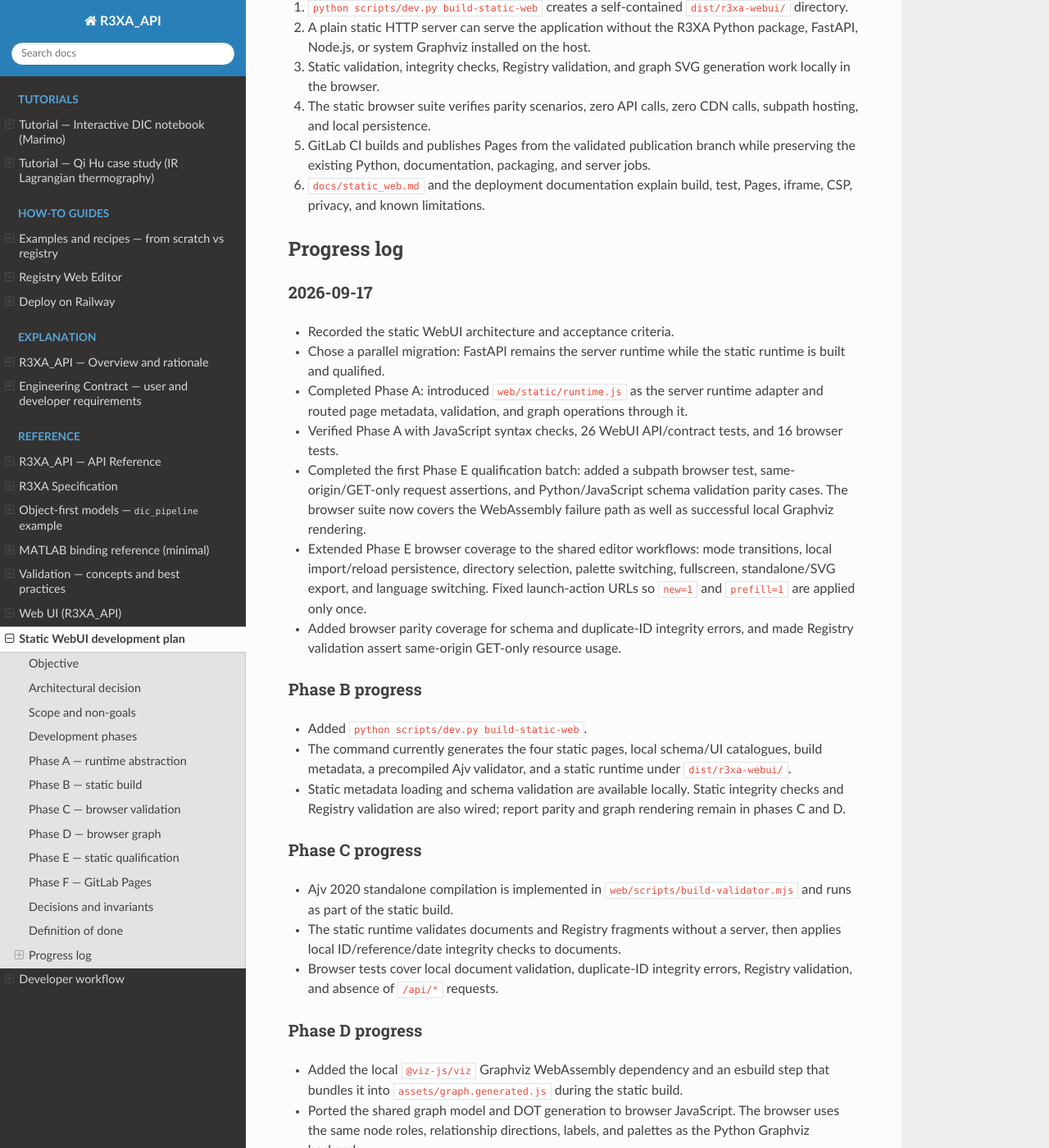
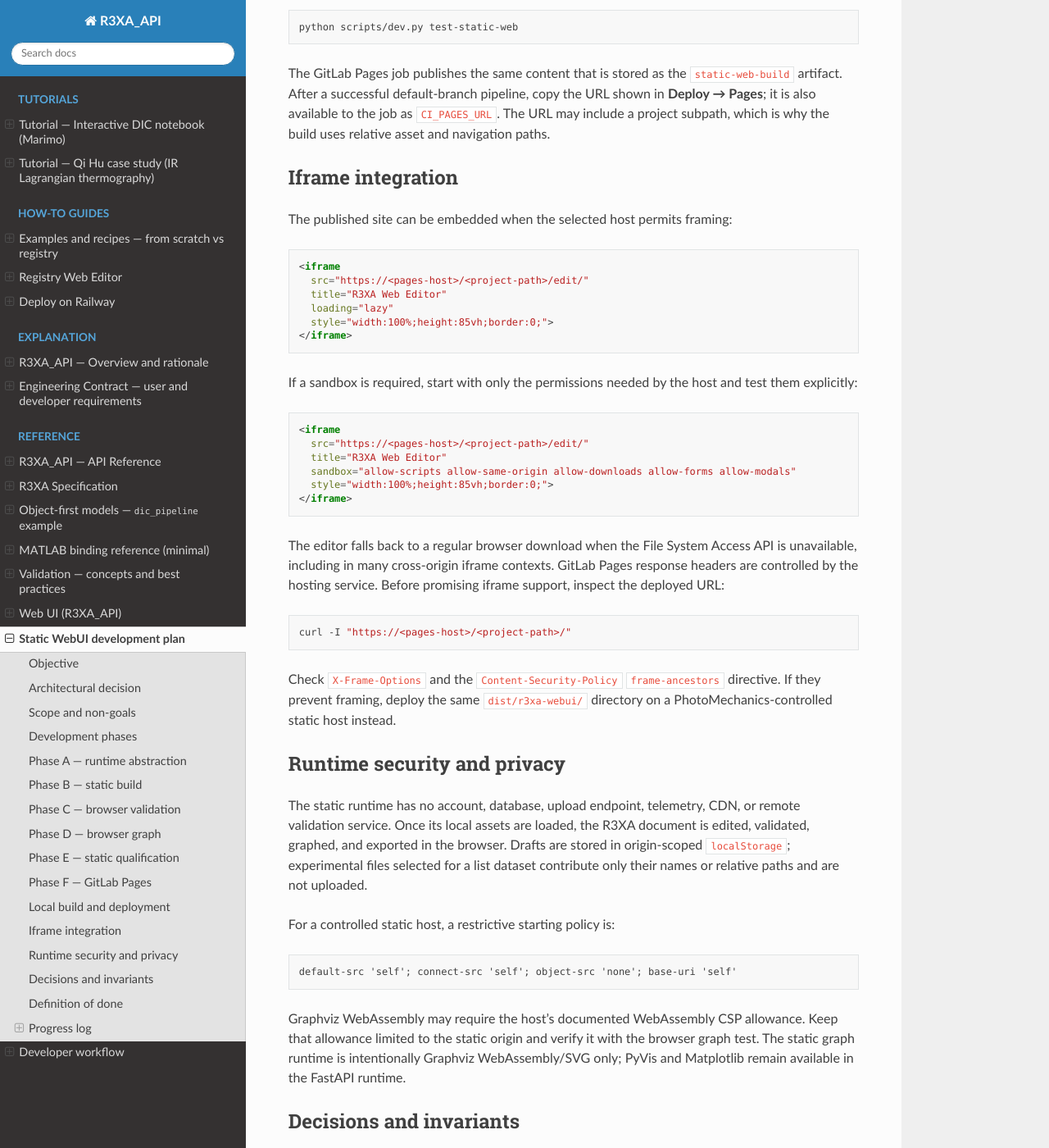
Before and after one commit to jeffwitz/R3XA_API, a Sphinx documentation site: the page built from docs/static_web.md, in a window 1280 px wide and 1400 px high, scrolled down 5790 px. Shown: the whole window at 82% size. Built offline with Sphinx 7.4.7 and the Read the Docs theme 3.1.0, drawn with Linux system fonts in a browser that asks for light colours; some of the changed text lies outside the part shown.

Commit message:
docs(web): document static deployment and embedding

````diff
--- a/docs/static_web.md
+++ b/docs/static_web.md
@@ -86,7 +86,7 @@ Explicitly out of scope:
 | D | Add lazy Graphviz WebAssembly SVG rendering | **Completed** |
 | E | Test the generated `dist/` with parity and zero-API checks | **In progress** |
 | F | Publish the static site with GitLab Pages | **In progress** |
-| G | Complete documentation, deployment notes, and cleanup | Planned |
+| G | Complete documentation, deployment notes, and cleanup | **In progress** |
 
 Each phase must keep the existing Python and server WebUI tests meaningful. A
 phase is complete only when its acceptance checks are recorded in this file or
@@ -240,6 +240,98 @@ such as `X-Frame-Options` and `Content-Security-Policy` must be checked before
 claiming that the hosted Pages URL is embeddable. If GitLab hosting prevents an
 iframe, the same static artefact remains deployable on PhotoMechanics hosting.
 
+## Local build and deployment
+
+Install the build-time dependencies and create the site from the repository
+root:
+
+```bash
+npm ci --prefix web
+python scripts/dev.py build-static-web
+```
+
+The generated `dist/r3xa-webui/` directory is the complete deployment unit.
+For a local static smoke test, serve that directory with any ordinary static
+HTTP server:
+
+```bash
+cd dist/r3xa-webui
+python -m http.server 8080
+```
+
+The serving machine does not need `r3xa-api`, FastAPI, Node.js, `dot`, or
+Graphviz installed. Node.js and Python are needed only to build the artefact
+or to use Python as the local file server. The canonical checks are:
+
+```bash
+python scripts/dev.py test-static-web
+```
+
+The GitLab Pages job publishes the same content that is stored as the
+`static-web-build` artifact. After a successful default-branch pipeline, copy
+the URL shown in **Deploy → Pages**; it is also available to the job as
+`CI_PAGES_URL`. The URL may include a project subpath, which is why the build
+uses relative asset and navigation paths.
+
+## Iframe integration
+
+The published site can be embedded when the selected host permits framing:
+
+```html
+<iframe
+  src="https://<pages-host>/<project-path>/edit/"
+  title="R3XA Web Editor"
+  loading="lazy"
+  style="width:100%;height:85vh;border:0;">
+</iframe>
+```
+
+If a sandbox is required, start with only the permissions needed by the host
+and test them explicitly:
+
+```html
+<iframe
+  src="https://<pages-host>/<project-path>/edit/"
+  title="R3XA Web Editor"
+  sandbox="allow-scripts allow-same-origin allow-downloads allow-forms allow-modals"
+  style="width:100%;height:85vh;border:0;">
+</iframe>
+```
+
+The editor falls back to a regular browser download when the File System
+Access API is unavailable, including in many cross-origin iframe contexts.
+GitLab Pages response headers are controlled by the hosting service. Before
+promising iframe support, inspect the deployed URL:
+
+```bash
+curl -I "https://<pages-host>/<project-path>/"
+```
+
+Check `X-Frame-Options` and the `Content-Security-Policy` `frame-ancestors`
+directive. If they prevent framing, deploy the same `dist/r3xa-webui/`
+directory on a PhotoMechanics-controlled static host instead.
+
+## Runtime security and privacy
+
+The static runtime has no account, database, upload endpoint, telemetry, CDN,
+or remote validation service. Once its local assets are loaded, the R3XA
+document is edited, validated, graphed, and exported in the browser. Drafts
+are stored in origin-scoped `localStorage`; experimental files selected for a
+list dataset contribute only their names or relative paths and are not
+uploaded.
+
+For a controlled static host, a restrictive starting policy is:
+
+```text
+default-src 'self'; connect-src 'self'; object-src 'none'; base-uri 'self'
+```
+
+Graphviz WebAssembly may require the host's documented WebAssembly CSP
+allowance. Keep that allowance limited to the static origin and verify it with
+the browser graph test. The static graph runtime is intentionally Graphviz
+WebAssembly/SVG only; PyVis and Matplotlib remain available in the FastAPI
+runtime.
+
 ## Decisions and invariants
 
 - `R3XA_SPEC` remains the normative source of the format.
@@ -344,3 +436,10 @@ user-facing error wording and any gaps found during the hosted smoke test.
   (`2859601291`, commit `161b6b8`) could not start its jobs because GitLab
   rejected them with `ci_quota_exceeded`; a successful hosted smoke test still
   requires available runner quota.
+
+### Phase G progress
+
+- Added operational documentation for local static deployment, GitLab Pages,
+  subpath hosting, iframe embedding and sandbox permissions, CSP/WebAssembly,
+  privacy, local storage, and the distinction between browser and server graph
+  backends. A hosted Pages smoke test remains before closing this phase.
````
Also changed, not shown: CLAUDE.md (+4 -4 lines), docs/web.md (+3 -0 lines).
